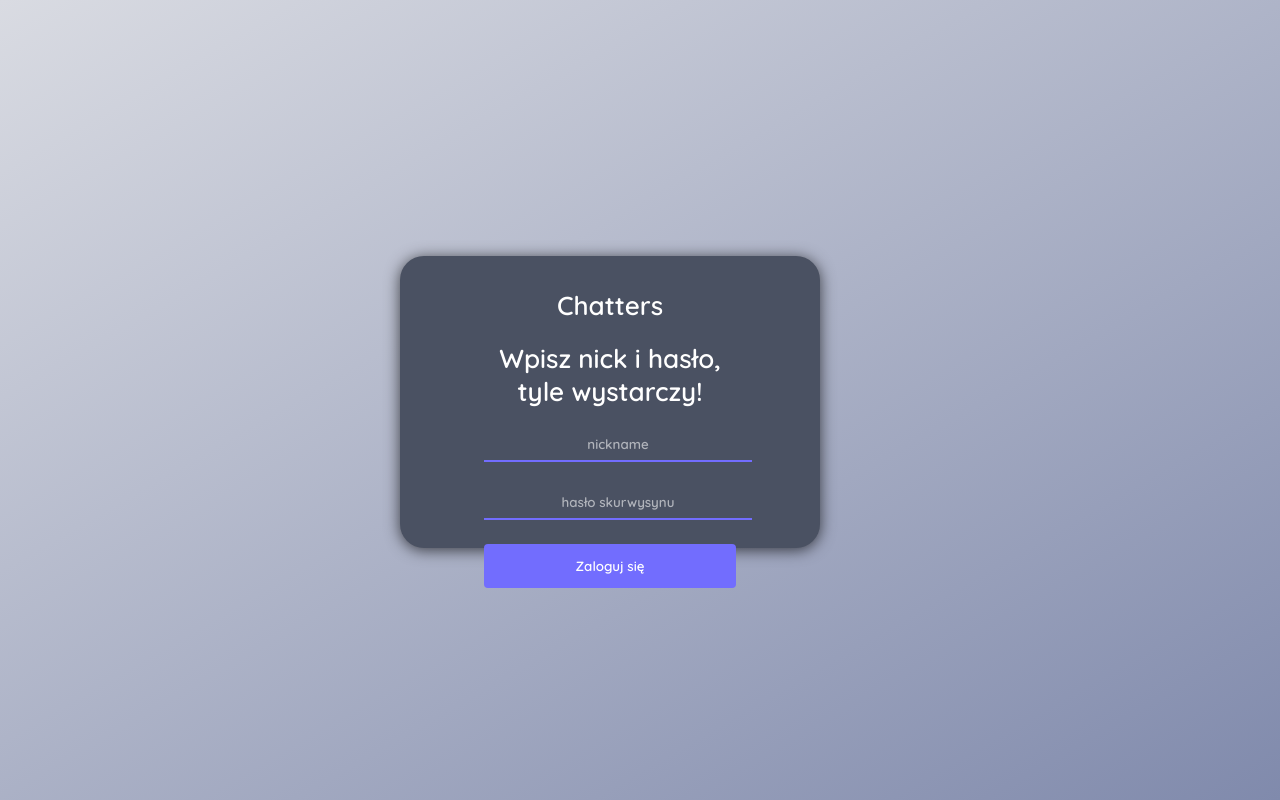
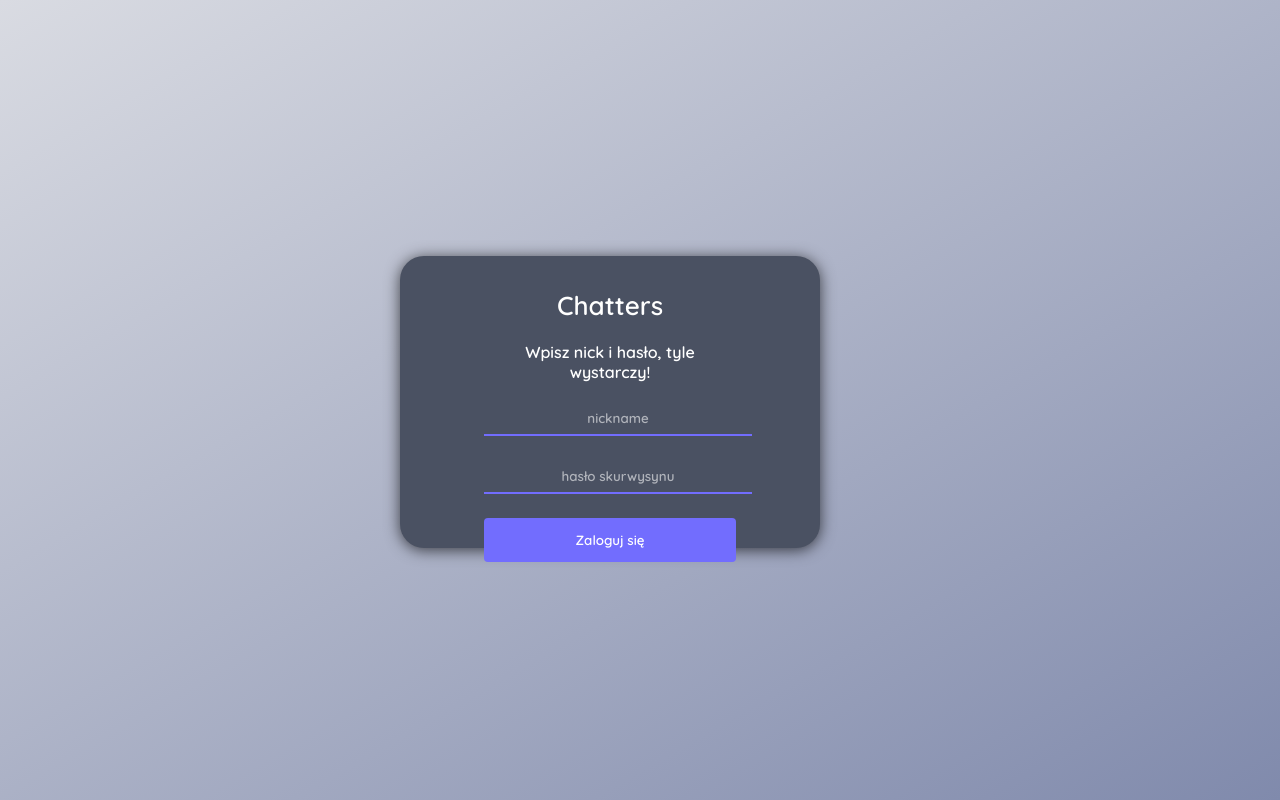
Before and after one commit to jajorpakub/chatters, a Next.js app: page / in a window 1280 px wide. Built offline with nearby package versions, Linux system fonts and the light colour scheme.

Commit message:
Update index.js

```diff
--- a/pages/index.js
+++ b/pages/index.js
@@ -28,7 +28,7 @@ export default function Auth() {
     <div className='auth-container'>
       <form className='auth-form' onSubmit={e => onSubmit(e)}>
         <div className='auth-title'>Chatters</div>
-        <div className='auth-title'>Wpisz nick i hasło, tyle wystarczy!</div>
+        <div className='auth-titl'>Wpisz nick i hasło, tyle wystarczy!</div>
 
         <div className='input-container'>
           <input
```
